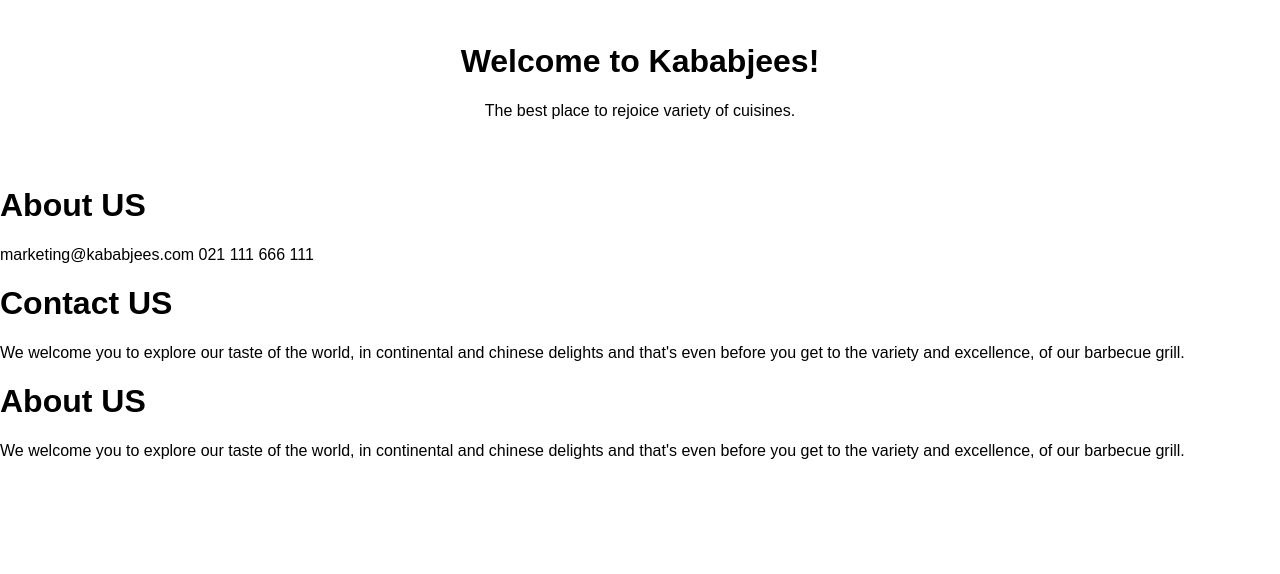
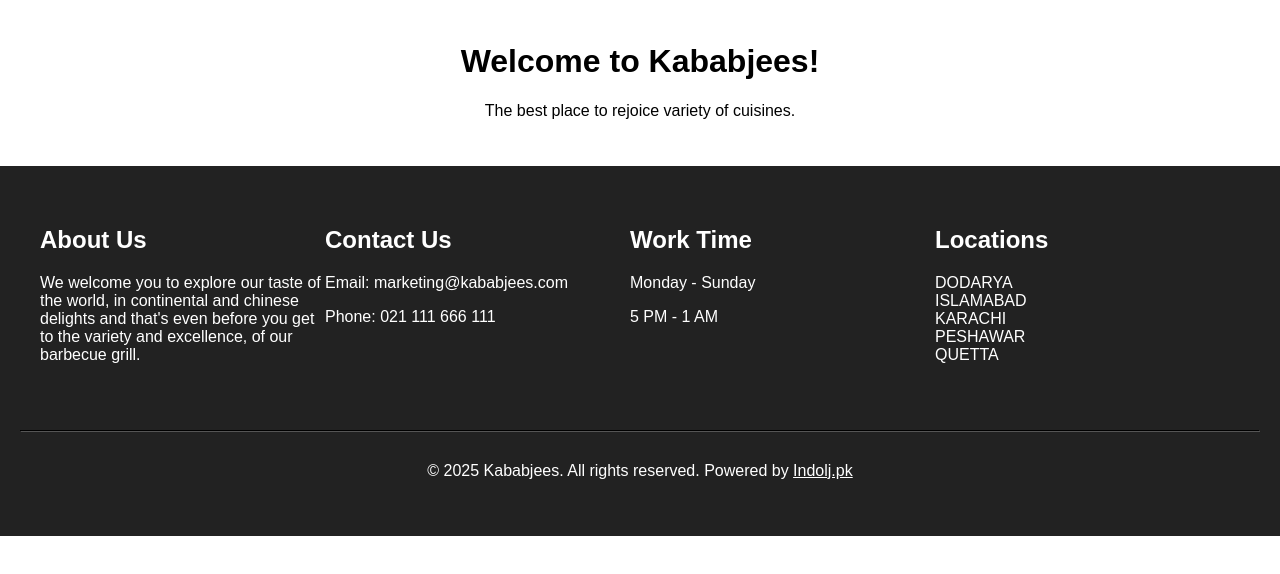
Before and after one commit to AsiyaIrfan234/task_nav_footer, a plain HTML site: page index.html in a window 1280 px wide. Shown: the part 92-666 px from the top of the page. Drawn offline with Linux system fonts and the light colour scheme.

Commit message:
Update index.html

```diff
--- a/index.html
+++ b/index.html
@@ -1,34 +1,3 @@
-<!-- <!DOCTYPE html>
-<html lang="en">
-<head>
-    <meta charset="UTF-8">
-    <meta name="viewport" content="width=device-width, initial-scale=1.0">
-    <title>Document</title>
-</head>
-<body>
-    <div class="menu">
-        <li>HOME</li>
-        <li>ABOUT US</li>
-        <li>MENU</li>
-        <li>LOCATION</li>
-    </div>
-    <div class="img">
-        <img src="https://kababjees.com/images/logo1.png" alt="kababjees">
-    </div>
-    <div>
-        <li>ORDER ONLINE</li>
-        <li>BANK dISCOUNT</li>
-    </div>
-    <div >
-        <li>CONTACT</li>
-    </div>
-</body>
-</html> -->
-
-
-
-
-
 <!DOCTYPE html>
 <html lang="en">
 <head>
@@ -107,19 +76,50 @@
         variety of cuisines.</p>
   </div>
 
-  <div>
-    <h1>About US</h1>
-    <p>
-        marketing@kababjees.com
-        021 111 666 111</p>
-  </div>
-  <div>
-    <h1>Contact US</h1>
-    <p>We welcome you to explore our taste of the world, in continental and chinese delights and that's even before you get to the variety and excellence, of our barbecue grill.</p>
-  </div>
-  <div>
-    <h1>About US</h1>
-    <p>We welcome you to explore our taste of the world, in continental and chinese delights and that's even before you get to the variety and excellence, of our barbecue grill.</p>
-  </div>
+<!-- Footer -->
+<footer style="background-color: #222; color: white; padding: 40px 20px; font-family: Arial, sans-serif;">
+    <div style="display: flex; justify-content: space-between; max-width: 1200px; margin: auto;">
+
+      <!-- About Us -->
+      <div style="flex: 1 1 180px; margin-bottom: 20px;">
+        <h2>About Us</h2>
+        <p>We welcome you to explore our taste of the world, in continental and chinese delights and that's even before you get to the variety and excellence, of our barbecue grill.</p>
+
+      </div>
+
+      <!-- Contact Us -->
+      <div style="flex: 1 1 200px; margin-bottom: 20px;">
+        <h2>Contact Us</h2>
+        <p>Email: marketing@kababjees.com</p>
+        <p>Phone: 021 111 666 111</p>
+      </div>
+
+      <!-- Work Time -->
+      <div style="flex: 1 1 200px; margin-bottom: 20px;">
+        <h2>Work Time</h2>
+        <p>Monday - Sunday</p>
+        <p>5 PM - 1 AM</p>
+      </div>
+
+      <!-- Locations -->
+      <div style="flex: 1 1 200px; margin-bottom: 20px;">
+        <h2>Locations</h2>
+        <ul style="list-style: none; padding: 0;">
+          <li>DODARYA</li>
+          <li>ISLAMABAD</li>
+          <li>KARACHI</li>
+          <li>PESHAWAR</li>
+          <li>QUETTA</li>
+        </ul>
+      </div>
+    </div>
+
+    <hr style="border-color: #555; margin: 30px 0;"/>
+
+    <div style="text-align: center;">
+      <p>&copy; 2025 Kababjees. All rights reserved. Powered by <a href="https://indolj.pk" style="color: #fff; text-decoration: underline;">Indolj.pk</a></p>
+    </div>
+  </footer>
+
 </body>
 </html>
```
